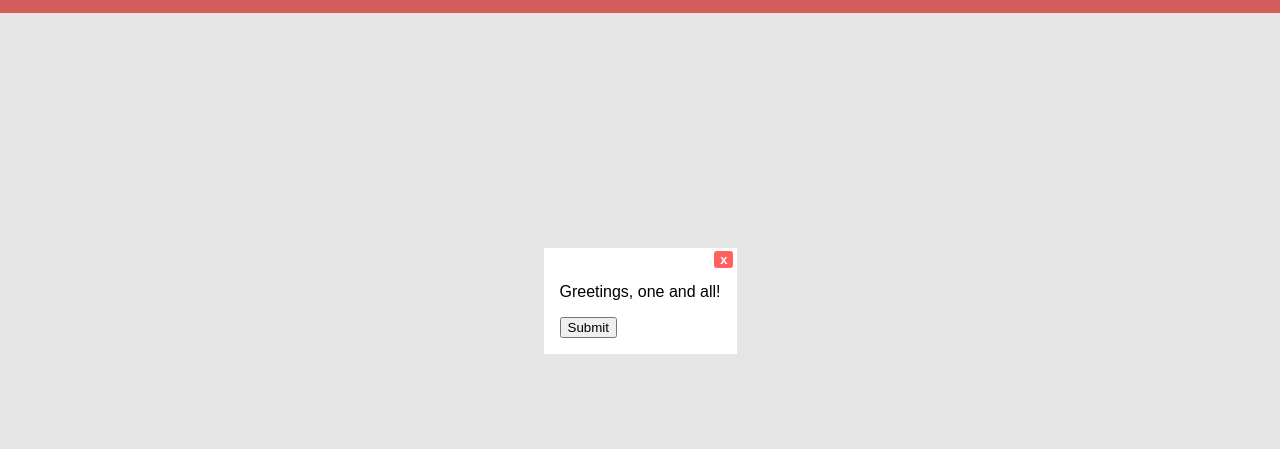
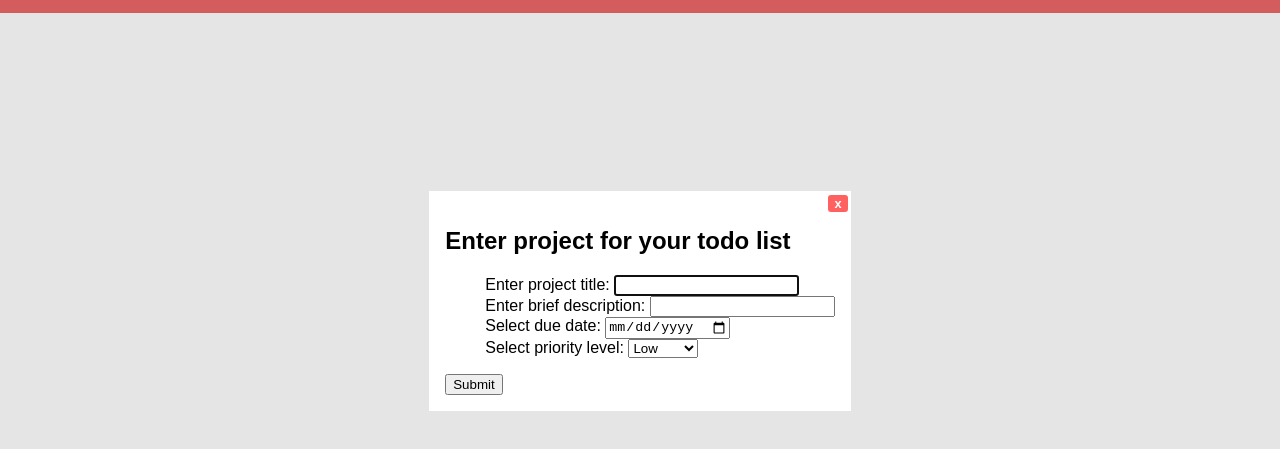
Before and after one commit to sparky9043/todo-list, a website built with webpack: page src/index.html in a window 1280 px wide. Both pictures are taken after a click on the button "Add Project". Shown: the part 99-548 px from the top of the page. Built offline with nearby package versions, Linux system fonts and the light colour scheme.

Commit message:
Add more details to modal form

```diff
--- a/src/index.html
+++ b/src/index.html
@@ -7,9 +7,30 @@
 </head>
 <body>
   <dialog class="dialog">
-    <h2></h2>
-    <p>Greetings, one and all!</p>
+    <h2>Enter project for your todo list</h2>
     <form>
+      <ul>
+        <li>
+          <label for="title">Enter project title: </label>
+          <input type="text" name="title" id="title">
+        </li>
+        <li>
+          <label for="description">Enter brief description: </label>
+          <input type="text" name="description" id="description">
+        </li>
+        <li>
+          <label for="due-date">Select due date: </label>
+          <input type="date" name="due-date" id="due-date">
+        </li>
+        <li>
+          <label for="priority">Select priority level: </label>
+          <select id="priority" name="priority">
+            <option value="low">Low</option>
+            <option value="medium">Medium</option>
+            <option value="high">High</option>
+          </select>
+        </li>
+      </ul>
       <button id="submit">Submit</button>
       <button id="close-btn">x</button>
     </form>
```
